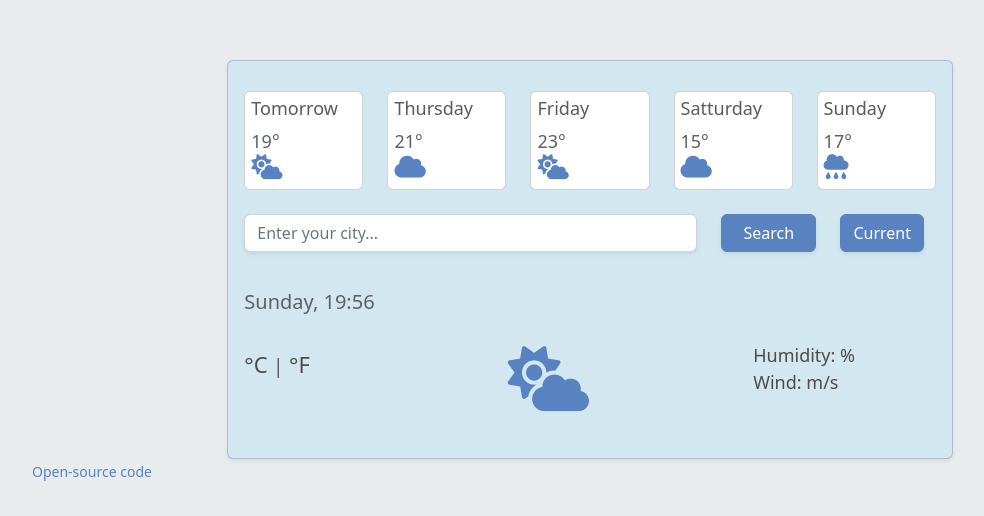
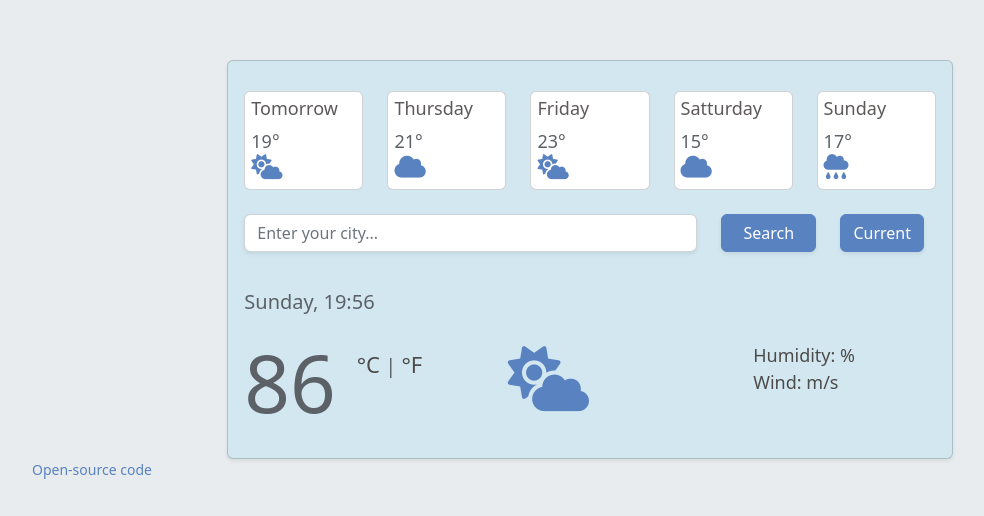
Before and after one commit to swetlaia/Weather-App, a plain HTML site: page index.html in a window 1280 px wide. Both pictures are taken after a click on the link "°F". Shown: the whole page, without its empty margins (50-1034 px from the left). Drawn offline with nearby package versions, Linux system fonts and the light colour scheme; no server answers.

Commit message:
working on fahrenheit

```diff
--- a/src/script.js
+++ b/src/script.js
@@ -62,6 +62,13 @@ function getCurrentLocationWeather(event) {
   navigator.geolocation.getCurrentPosition(searchLocation);
 }
 
+function displayFahrenheit(event) {
+  event.preventDefault();
+  let fahrenheitTemperatur = (30 * 9) / 5 + 32;
+  let temperatureElement = document.querySelector("#temperature");
+  temperatureElement.innerHTML = Math.round(fahrenheitTemperatur);
+}
+
 let form = document.querySelector("#search-form");
 form.addEventListener("submit", displaySubmit);
 
@@ -69,3 +76,6 @@ searchCity("Amsterdam");
 
 let buttonCurrentLocation = document.querySelector("#current-button");
 buttonCurrentLocation.addEventListener("click", getCurrentLocationWeather);
+
+let fahrenheitLink = document.querySelector("#fahrenheit-link");
+fahrenheitLink.addEventListener("click", displayFahrenheit);
--- a/src/style.css
+++ b/src/style.css
@@ -10,7 +10,10 @@ a {
   font-size: 22px;
   color: #4e4b4b;
 }
-
+small {
+  display: block;
+  margin: 0 auto;
+}
 .card-title {
   font-size: 18px;
   font-weight: 400;
@@ -89,7 +92,6 @@ a {
   transition: 700ms;
 }
 .footer {
-  text-align: center;
   font-size: 14px;
   color: #5982c1;
 }
```
Also changed, not shown: index.html (+1 -2 lines).
